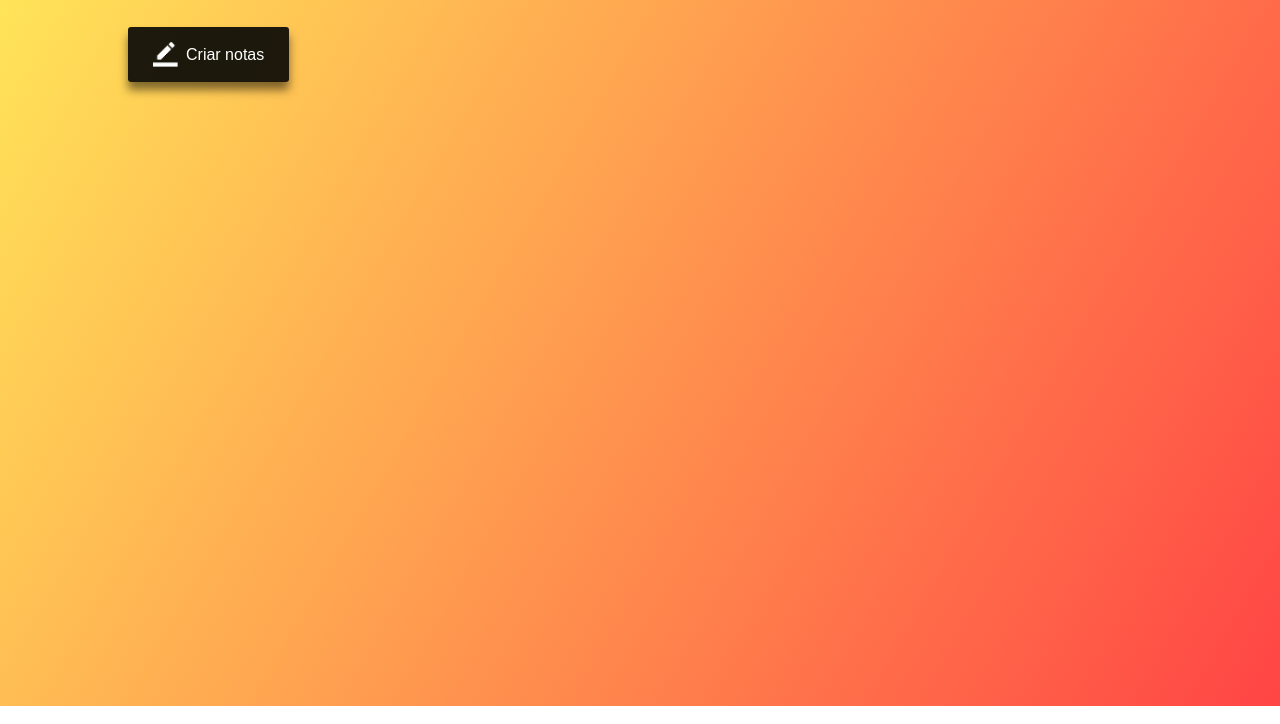
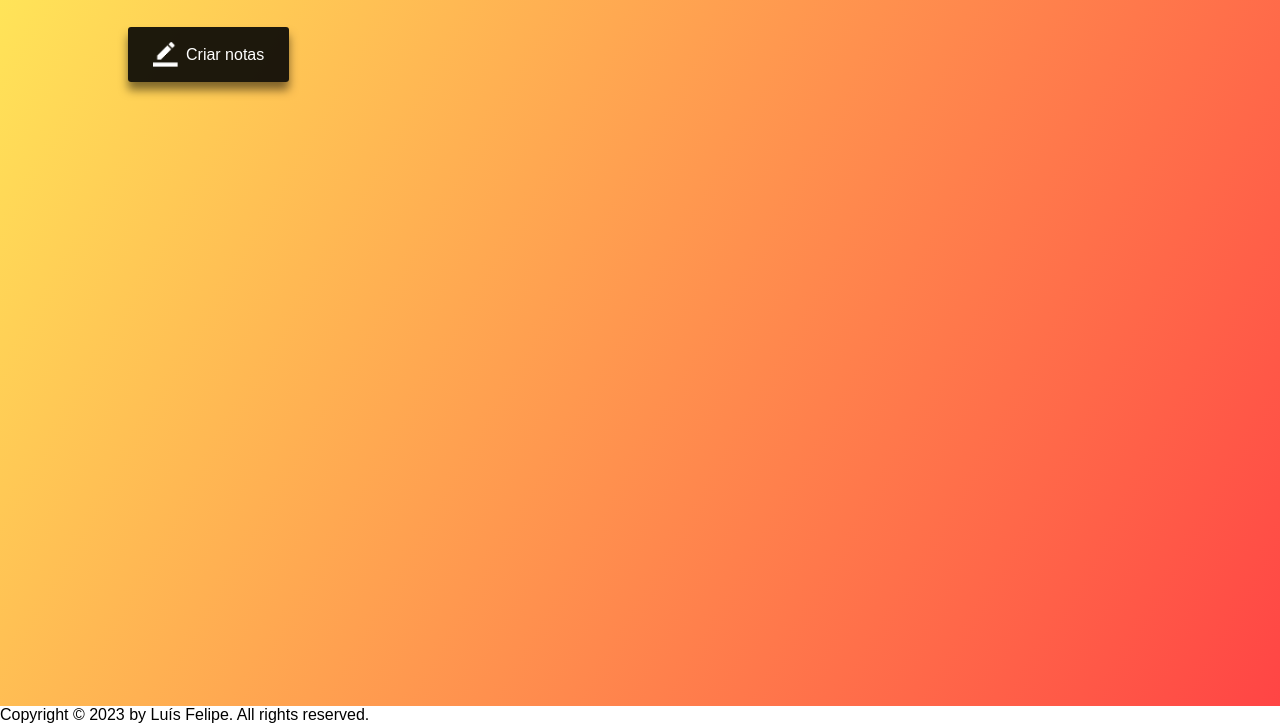
Before and after one commit to luisFelipeGXO/notas, a plain HTML site: page index.html in a window 1280 px wide. Shown: the part 94-818 px from the top of the page. Drawn offline with Linux system fonts and the light colour scheme.

Commit message:
Update index.html

```diff
--- a/index.html
+++ b/index.html
@@ -26,5 +26,10 @@
 
     </div>
 </div>
+    <section class="end">
+    <div class="last-text">
+        <p>Copyright &#169; 2023 by Luís Felipe. All rights reserved.</p>
+    </div>
+</section>
 </body>
 </html>
```
